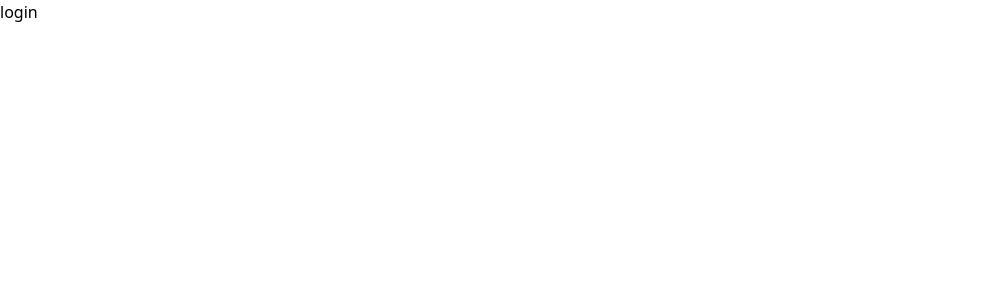
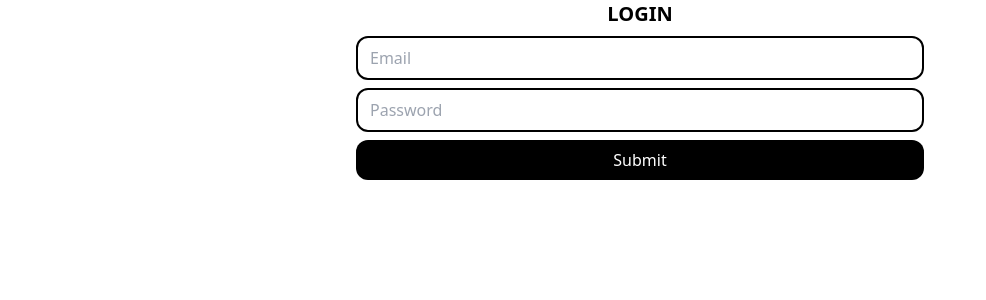
Before and after one commit to JethroNatividad/todo-auth-app-firebase, a Next.js app: page /login in a window 1280 px wide. Shown: the top 300 px of the page, without its empty margins (0-986 px from the left). Built offline with nearby package versions, Linux system fonts and the light colour scheme.

Commit message:
login page done

```diff
--- a/package.json
+++ b/package.json
@@ -10,6 +10,7 @@
   },
   "dependencies": {
     "firebase": "^9.8.1",
+    "formik": "^2.2.9",
     "next": "12.1.6",
     "react": "18.1.0",
     "react-dom": "18.1.0"
--- a/pages/login.tsx
+++ b/pages/login.tsx
@@ -1,9 +1,57 @@
 import React from 'react'
 import type { NextPage } from 'next'
+import { Formik } from 'formik'
+
+type InitialValues = {
+  email:string
+  password: string
+}
 
 const Login:NextPage = () => {
+  const initialValues: InitialValues = {email:'', password:''}
   return (
-    <div>login</div>
+    <div>
+
+    <div className='text-center mb-2 text-xl uppercase font-semibold'>login</div>
+    <Formik initialValues={initialValues} onSubmit={(values, {setFieldValue})=> {
+      console.log(values)
+    }}>
+    {({
+         values,
+         handleChange,
+         handleBlur,
+         handleSubmit,
+         isSubmitting,
+         /* and other goodies */
+       }) => (
+         <form className='max-w-xl px-1 mx-auto flex flex-col space-y-2' onSubmit={handleSubmit}>
+           <input
+           className='outline-none border-2 border-black px-3 py-2 rounded-xl'
+             type="email"
+             name="email"
+             onChange={handleChange}
+             onBlur={handleBlur}
+             value={values.email}
+             placeholder='Email'
+           />
+
+           <input
+           className='outline-none border-2 border-black px-3 py-2 rounded-xl'
+             type="password"
+             name="password"
+             onChange={handleChange}
+             onBlur={handleBlur}
+             value={values.password}
+             placeholder='Password'
+           />
+
+           <button className='bg-black text-white px-3 py-2 rounded-xl' type="submit" disabled={isSubmitting}>
+             Submit
+           </button>
+         </form>
+       )}
+    </Formik>
+    </div>
   )
 }
 
```
Also changed, not shown: 1 other file (tests, documents, lock files or other folders).
